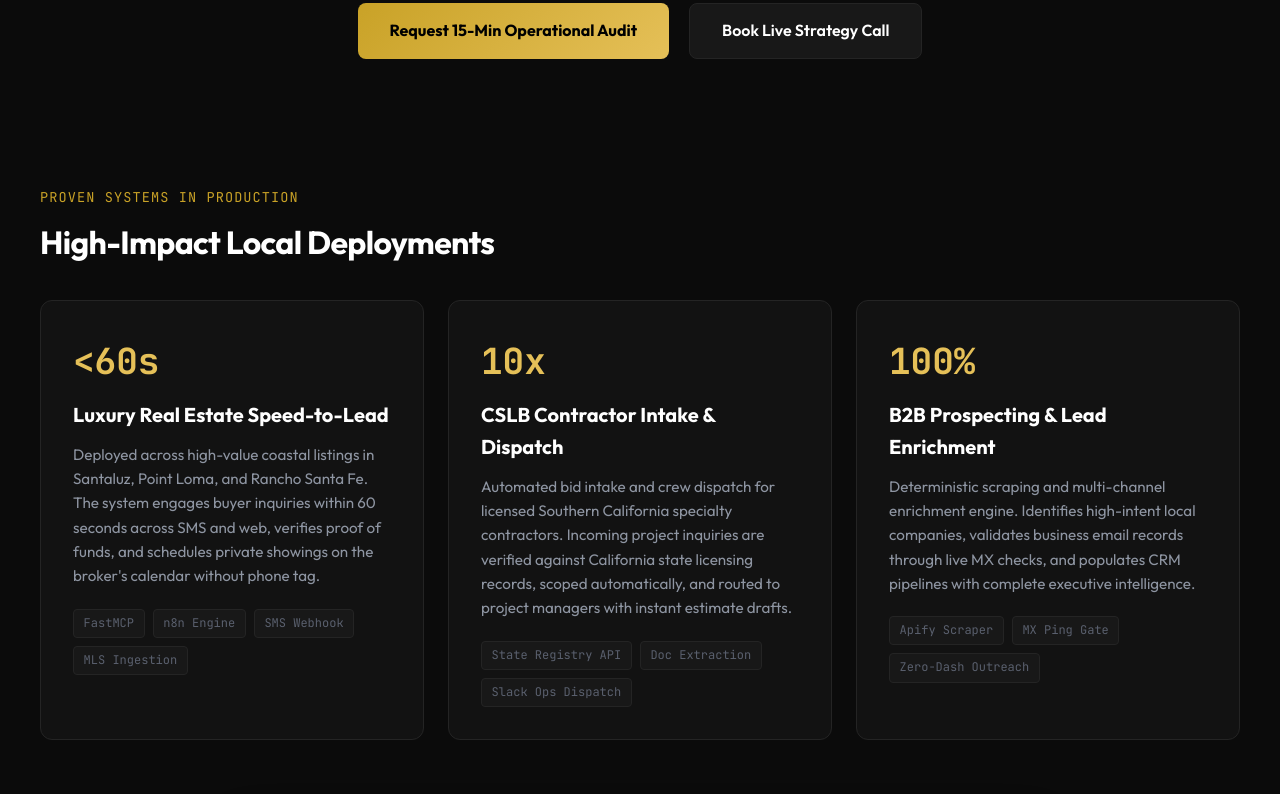
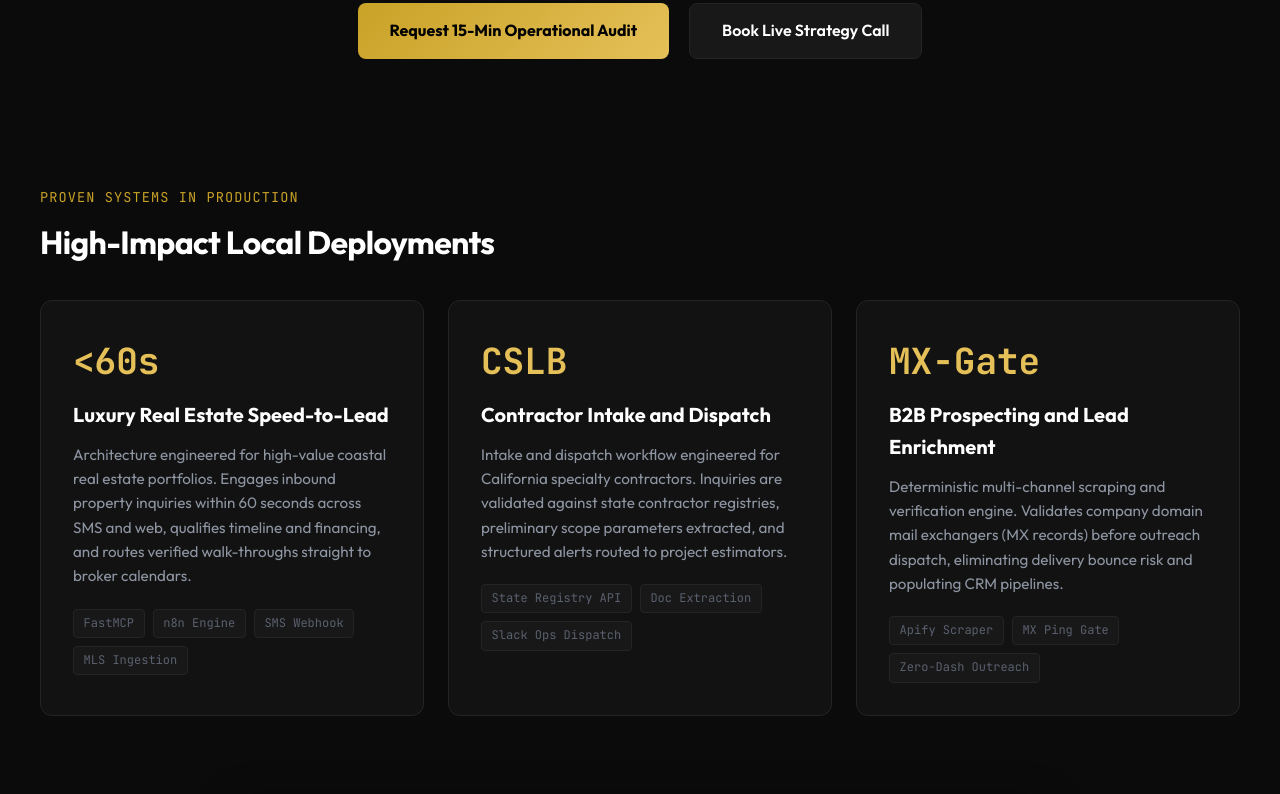
Before and after one commit to clashon64-ship-it/ai-operations-portfolio, a plain HTML site: page san-diego/index.html in a window 1280 px wide. Shown: the part 491-1285 px from the top of the page. Drawn offline with Linux system fonts and the light colour scheme.

Commit message:
fix(truth): ground portfolio claims and remove placeholder phone per claim gate

```diff
--- a/san-diego/index.html
+++ b/san-diego/index.html
@@ -19,8 +19,8 @@
     "alternateName": "Penn Enterprises AI Operations",
     "image": "https://pennenterpriseshq.com/assets/logo.png",
     "@id": "https://pennenterpriseshq.com/#sandiego-office",
-    "url": "https://pennenterpriseshq.com/san-diego",
-    "telephone": "+1-800-555-0199",
+    "url": "https://pennenterpriseshq.com",
+    "telephone": "+1-619-386-2089",
     "email": "kp@pennenterprisesllc.com",
     "priceRange": "$$$$",
     "address": {
@@ -504,7 +504,7 @@
             <div class="card-metric">&lt;60s</div>
             <div class="card-title">Luxury Real Estate Speed-to-Lead</div>
             <div class="card-desc">
-              Deployed across high-value coastal listings in Santaluz, Point Loma, and Rancho Santa Fe. The system engages buyer inquiries within 60 seconds across SMS and web, verifies proof of funds, and schedules private showings on the broker's calendar without phone tag.
+              Architecture engineered for high-value coastal real estate portfolios. Engages inbound property inquiries within 60 seconds across SMS and web, qualifies timeline and financing, and routes verified walk-throughs straight to broker calendars.
             </div>
             <div class="pill-list">
               <span class="pill">FastMCP</span>
@@ -515,10 +515,10 @@
           </div>
 
           <div class="card">
-            <div class="card-metric">10x</div>
-            <div class="card-title">CSLB Contractor Intake & Dispatch</div>
+            <div class="card-metric">CSLB</div>
+            <div class="card-title">Contractor Intake and Dispatch</div>
             <div class="card-desc">
-              Automated bid intake and crew dispatch for licensed Southern California specialty contractors. Incoming project inquiries are verified against California state licensing records, scoped automatically, and routed to project managers with instant estimate drafts.
+              Intake and dispatch workflow engineered for California specialty contractors. Inquiries are validated against state contractor registries, preliminary scope parameters extracted, and structured alerts routed to project estimators.
             </div>
             <div class="pill-list">
               <span class="pill">State Registry API</span>
@@ -528,10 +528,10 @@
           </div>
 
           <div class="card">
-            <div class="card-metric">100%</div>
-            <div class="card-title">B2B Prospecting & Lead Enrichment</div>
+            <div class="card-metric">MX-Gate</div>
+            <div class="card-title">B2B Prospecting and Lead Enrichment</div>
             <div class="card-desc">
-              Deterministic scraping and multi-channel enrichment engine. Identifies high-intent local companies, validates business email records through live MX checks, and populates CRM pipelines with complete executive intelligence.
+              Deterministic multi-channel scraping and verification engine. Validates company domain mail exchangers (MX records) before outreach dispatch, eliminating delivery bounce risk and populating CRM pipelines.
             </div>
             <div class="pill-list">
               <span class="pill">Apify Scraper</span>
```
